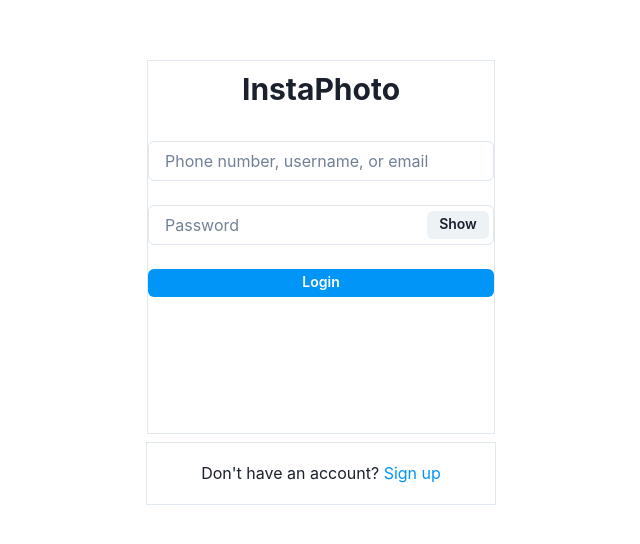
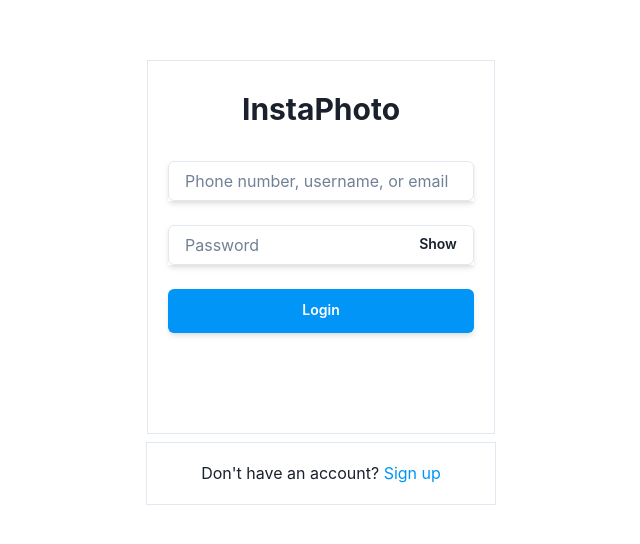
Before and after one commit to E-Turcios/insta--photo, a React app: page /login in a window 1280 px wide. Shown: the part 118-662 px from the top of the page, without its empty margins (319-959 px from the left). Built offline with nearby package versions, Linux system fonts and the light colour scheme; no server answers.

Commit message:
Finished signed up

```diff
--- a/client/components/Login.jsx
+++ b/client/components/Login.jsx
@@ -1,4 +1,4 @@
-import React, { useState, useRef } from 'react';
+import React, { useState, useRef, useEffect } from 'react';
 
 import {
   FormControl,
@@ -18,7 +18,7 @@ import {
 } from '@chakra-ui/react';
 
 import { useAuth } from '../context/AuthContext';
-
+import { Link as RouterLink } from 'react-router-dom';
 export default function Login() {
   const [show, setShow] = useState(false);
   const handleClick = () => setShow(!show);
@@ -41,11 +41,18 @@ export default function Login() {
       w="100%"
       h="100vh"
     >
-      <Stack w="348px" h="374px" border="1px" borderColor="gray.200" spacing='24px'>
-        <Heading as="h4" size="lg" align="center" p="10px" >
+      <Stack
+        w="348px"
+        h="374px"
+        border="1px"
+        borderColor="gray.200"
+        spacing="24px"
+        p="20px"
+      >
+        <Heading as="h4" size="lg" align="center" p="10px">
           InstaPhoto
         </Heading>
-        <FormControl>
+        <FormControl shadow="md">
           <Input
             type="email"
             id="email"
@@ -53,7 +60,7 @@ export default function Login() {
             ref={emailRef}
           ></Input>
         </FormControl>
-        <FormControl>
+        <FormControl shadow="md">
           <InputGroup>
             <Input
               type={show ? 'text' : 'password'}
@@ -62,27 +69,42 @@ export default function Login() {
               ref={passwordRef}
             />
             <InputRightElement width="4.5rem">
-              <Button h="1.75rem" size="sm" onClick={handleClick}>
+              <Button
+                h="1.75rem"
+                size="sm"
+                onClick={handleClick}
+                variant="ghost"
+              >
                 {show ? 'Hide' : 'Show'}
               </Button>
             </InputRightElement>
           </InputGroup>
         </FormControl>
         <Button
-          h="1.75rem"
+          h="2.75rem"
           size="sm"
           onClick={Event => handleLogin(Event)}
           color="white"
           backgroundColor="#0095f6"
+          shadow="md"
         >
           Login
         </Button>
       </Stack>
-      <HStack w="350px" h="63px" border="1px" borderColor="gray.200" justify="center" >
-        <Text>Don't have an account?
-        <Link color="#0095f6"> Sign up</Link>
+      <HStack
+        w="350px"
+        h="63px"
+        border="1px"
+        borderColor="gray.200"
+        justify="center"
+      >
+        <Text>
+          Don't have an account?
+          <Link as={RouterLink} to="/signup" color="#0095f6">
+            {' '}
+            Sign up
+          </Link>
         </Text>
-
       </HStack>
     </Stack>
   );
```
